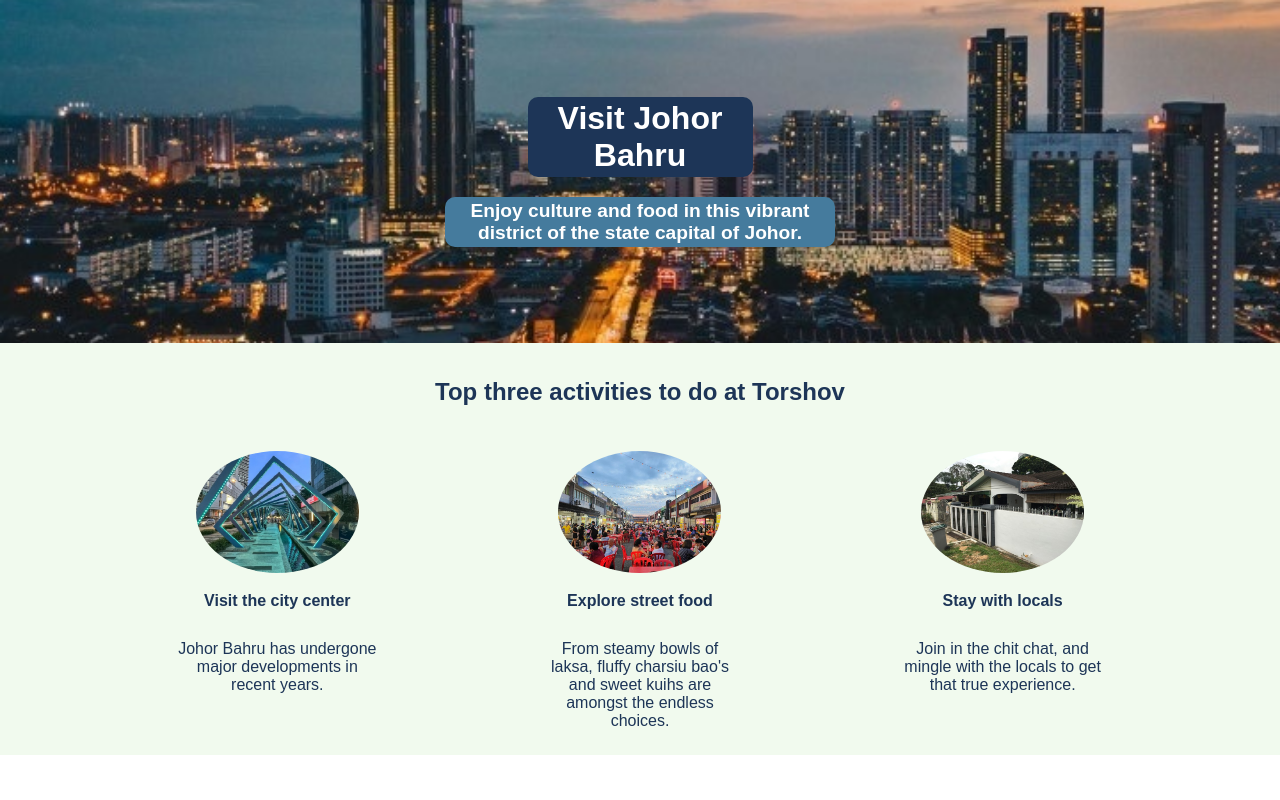
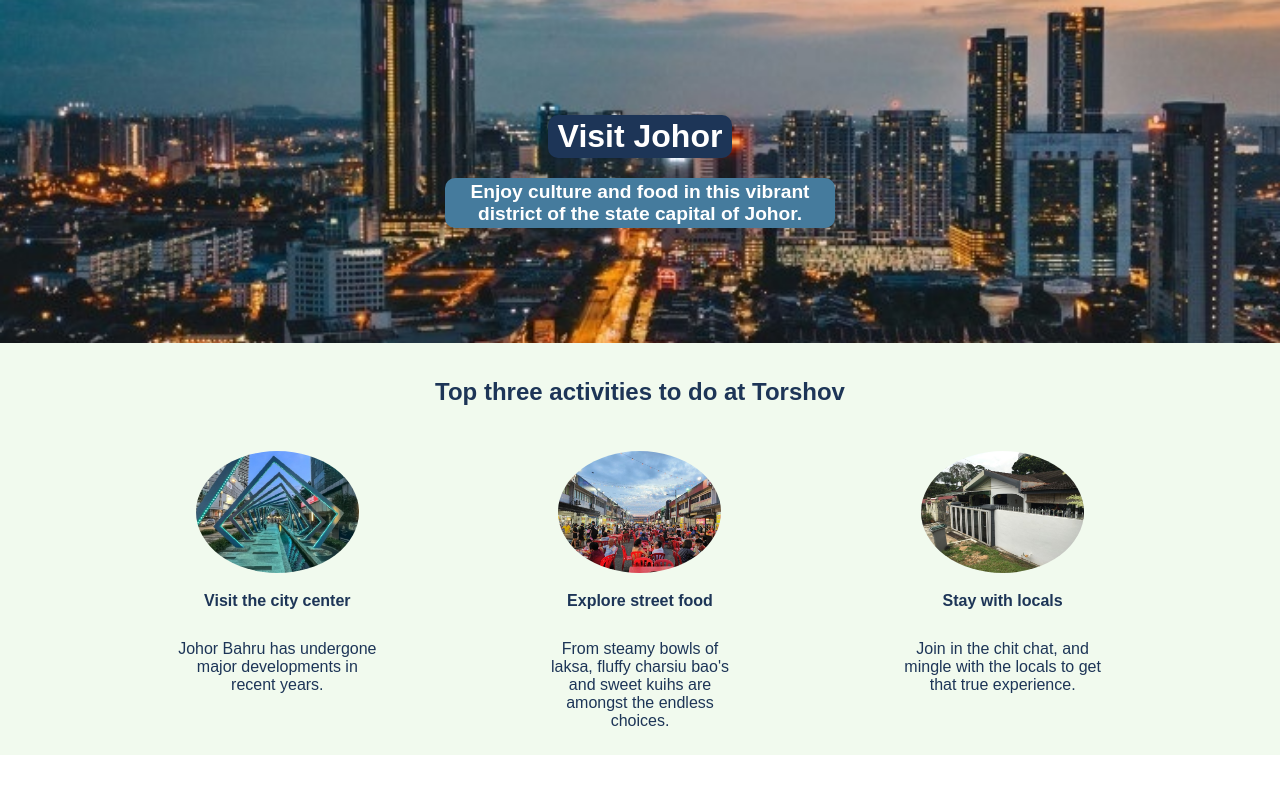
Before and after one commit to KeithGalway/Hometown-Homepage, a plain HTML site: page index.html in a window 1280 px wide. Shown: the top 800 px of the page. Drawn offline with Linux system fonts and the light colour scheme.

Commit message:
Update heading name
Shorted heading name - looks better

```diff
--- a/index.html
+++ b/index.html
@@ -10,7 +10,7 @@
 <body>
     <body>
         <section class="hero">
-            <h1 class="hero__heading">Visit Johor Bahru</h1>
+            <h1 class="hero__heading">Visit Johor</h1>
             <p class="hero__subheading">Enjoy culture and food in this vibrant district of the state capital of Johor.</p>
         </section>
         <main class="activities">
```
